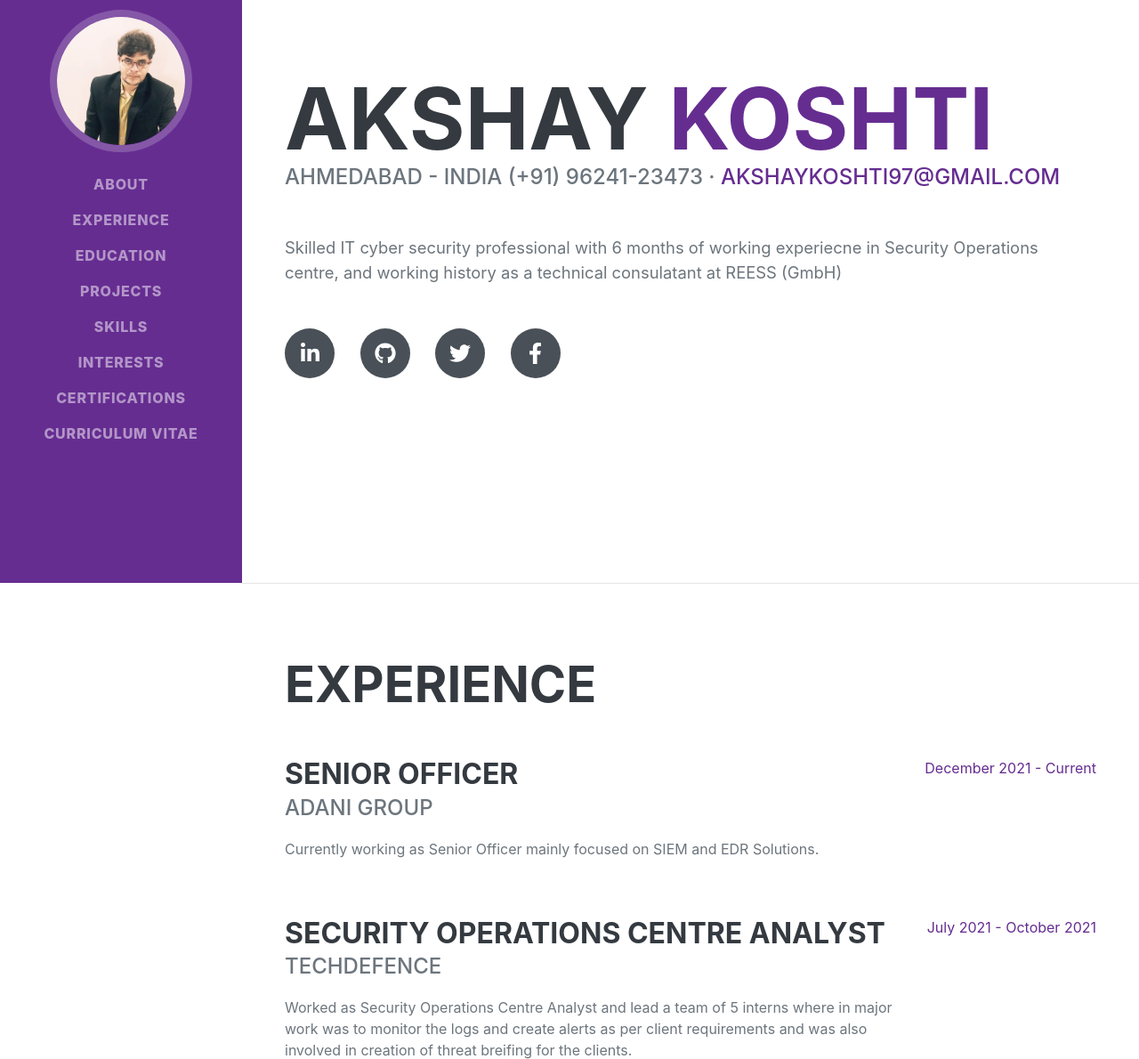
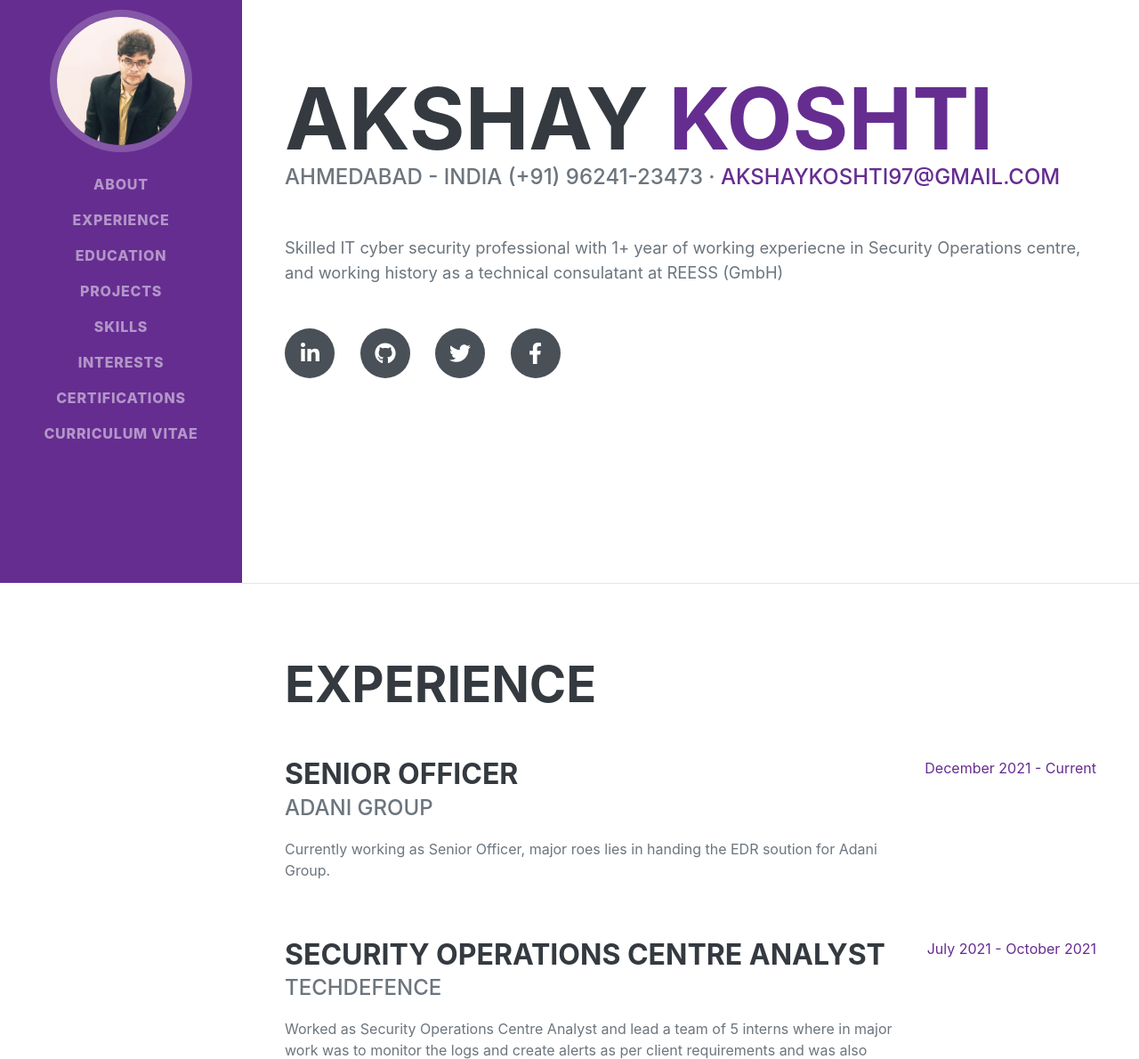
Before and after one commit to akkidroid/akkidroid.github.io, a plain HTML site: page index.html in a window 1280 px wide. Shown: the part 145-1335 px from the top of the page at 89% size. Drawn offline with Linux system fonts and the light colour scheme; a web font is replaced by a local one.

Commit message:
Update index.html

```diff
--- a/index.html
+++ b/index.html
@@ -49,7 +49,7 @@
                         Ahmedabad - India (+91) 96241-23473 ·
                         <a href="mailto:name@email.com">akshaykoshti97@gmail.com</a>
                     </div>
-                    <p class="lead mb-5">Skilled IT cyber security professional with 6 months of working experiecne in Security Operations centre, and working history as a technical consulatant at REESS (GmbH) </p>
+                    <p class="lead mb-5">Skilled IT cyber security professional with 1+ year of working experiecne in Security Operations centre, and working history as a technical consulatant at REESS (GmbH)</p>
                     <div class="social-icons">
                         <a class="social-icon" href="https://www.linkedin.com/in/akshaykoshti"><i class="fab fa-linkedin-in"></i></a>
                         <a class="social-icon" href="https://github.com/akkidroid"><i class="fab fa-github"></i></a>
@@ -67,7 +67,7 @@
                         <div class="flex-grow-1">
                             <h3 class="mb-0">Senior Officer</h3>
                             <div class="subheading mb-3">Adani Group</div>
-                            <p>Currently working as Senior Officer mainly focused on SIEM and EDR Solutions.</p>
+                            <p>Currently working as Senior Officer, major roes lies in handing the EDR soution for Adani Group.</p>
                         </div>
                         <div class="flex-shrink-0"><span class="text-primary">December 2021 - Current</span></div>
                     </div>
```
